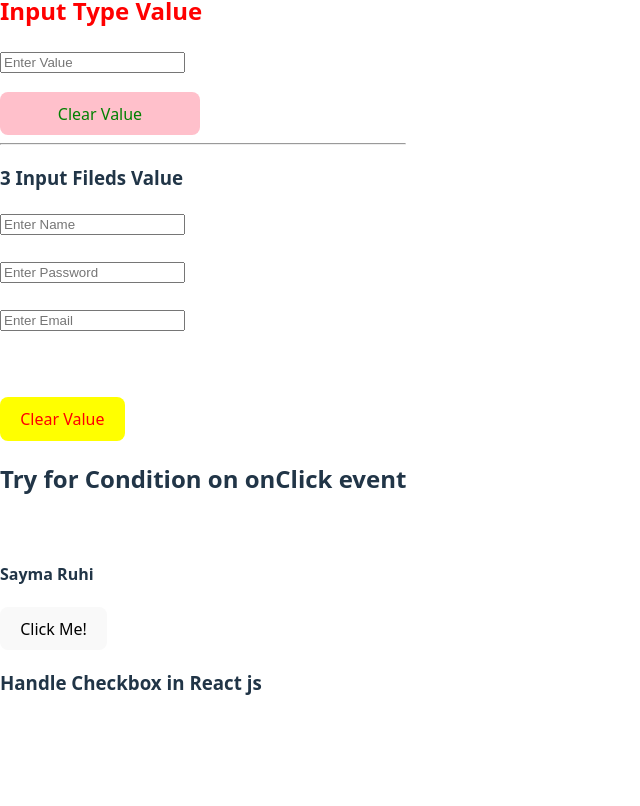
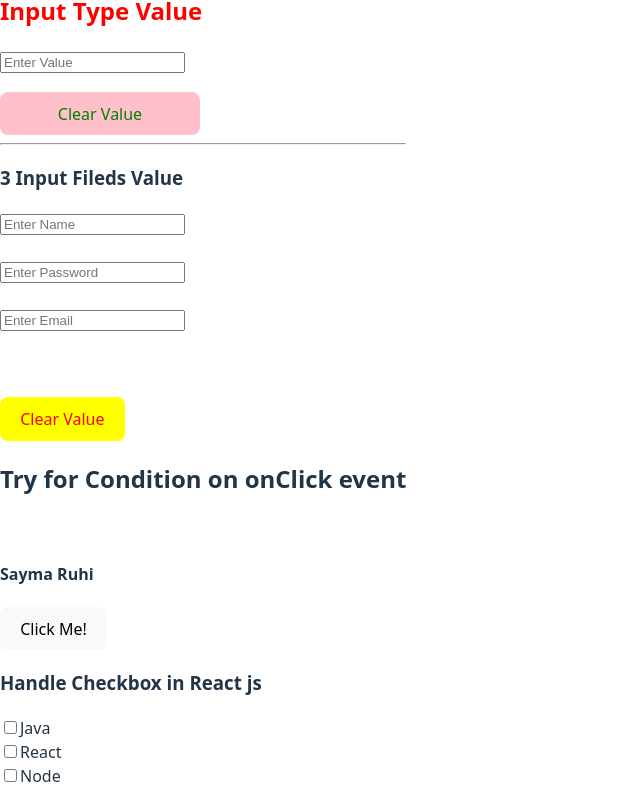
Before and after one commit to saymaruhi/condition1, a React (Vite) app: page / in a window 1280 px wide. Shown: the part 1318-2124 px from the top of the page, without its empty margins (0-640 px from the left). Before the commit the page ends 2034 px from the top, so only its background shows below. Built offline with nearby package versions, Linux system fonts and the light colour scheme.

Commit message:
added handler

```diff
--- a/src/App.jsx
+++ b/src/App.jsx
@@ -3,7 +3,7 @@ import { useState } from "react";
 
 import Test, {Inputfield, Fields, Try} from "./useProps";
 import College, { DefaultProps}  from "./arrayProps";
-import Checkbox from "./checkBox"
+import Skills from "./checkBox"
 
 function App() {
   const [display, setdisplay] = useState(true);
@@ -49,7 +49,7 @@ function App() {
       <Inputfield />
       <Fields />
       <Try />
-      <Checkbox />
+      <Skills />
 
 
     </div>
--- a/src/checkBox.jsx
+++ b/src/checkBox.jsx
@@ -1,10 +1,29 @@
+ import {useState} from "react"
 
+ function Skills(){
 
- function Checkbox(){
+    const[skills,setskills]= useState([])// this is state
+
+    const handelskills=(event)=>{
+
+event.target.value
+    }
     return(
+
         <div>
             <h3>Handle Checkbox in React js</h3>
+            < input onChange = {handelskills}type="checkbox" id="Java" value= "Java" />
+            <label htmlFor="Java">Java</label>
+            <br/>
+
+            <input type="checkbox" id="React"/>
+            <label For="React">React</label>
+            <br/>
+            <input type="checkbox" id="Node"/>
+            <label For= "Node">Node</label>
+            <h3>{skills.toString()}</h3>
+
         </div>
     )
  }
- export default Checkbox
+ export default Skills
```
